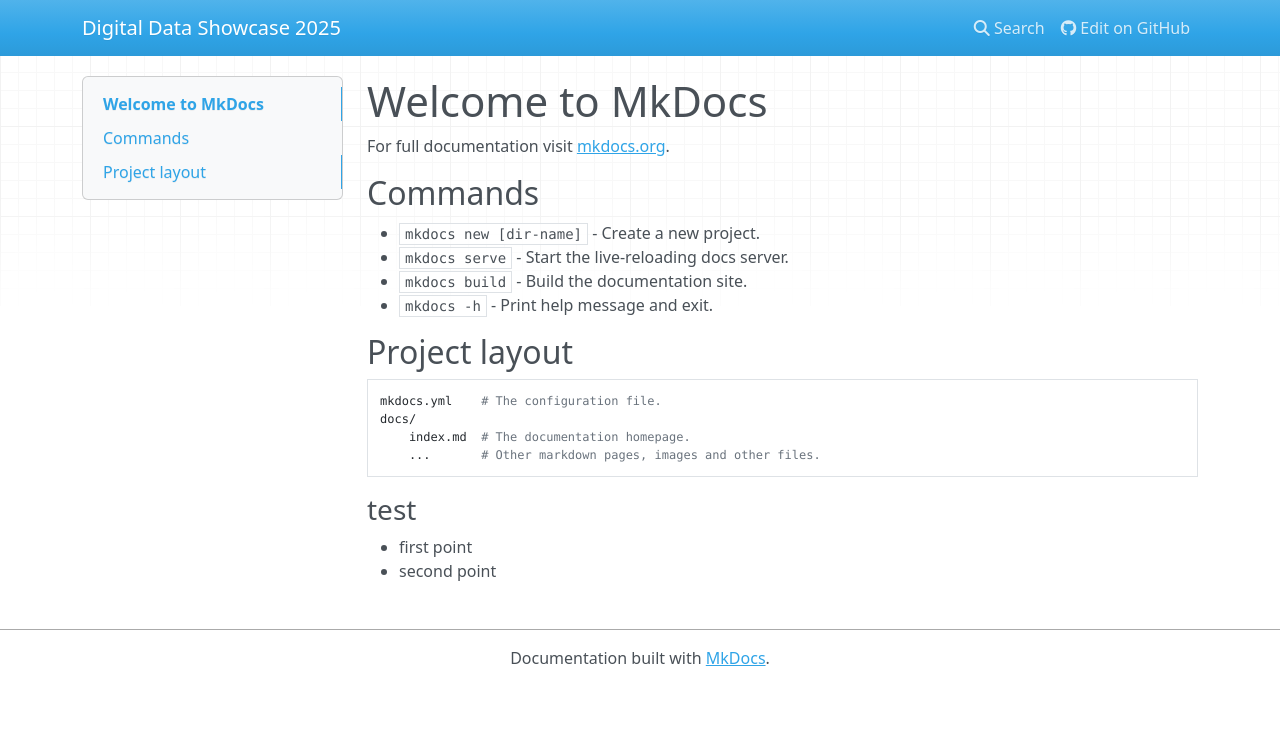
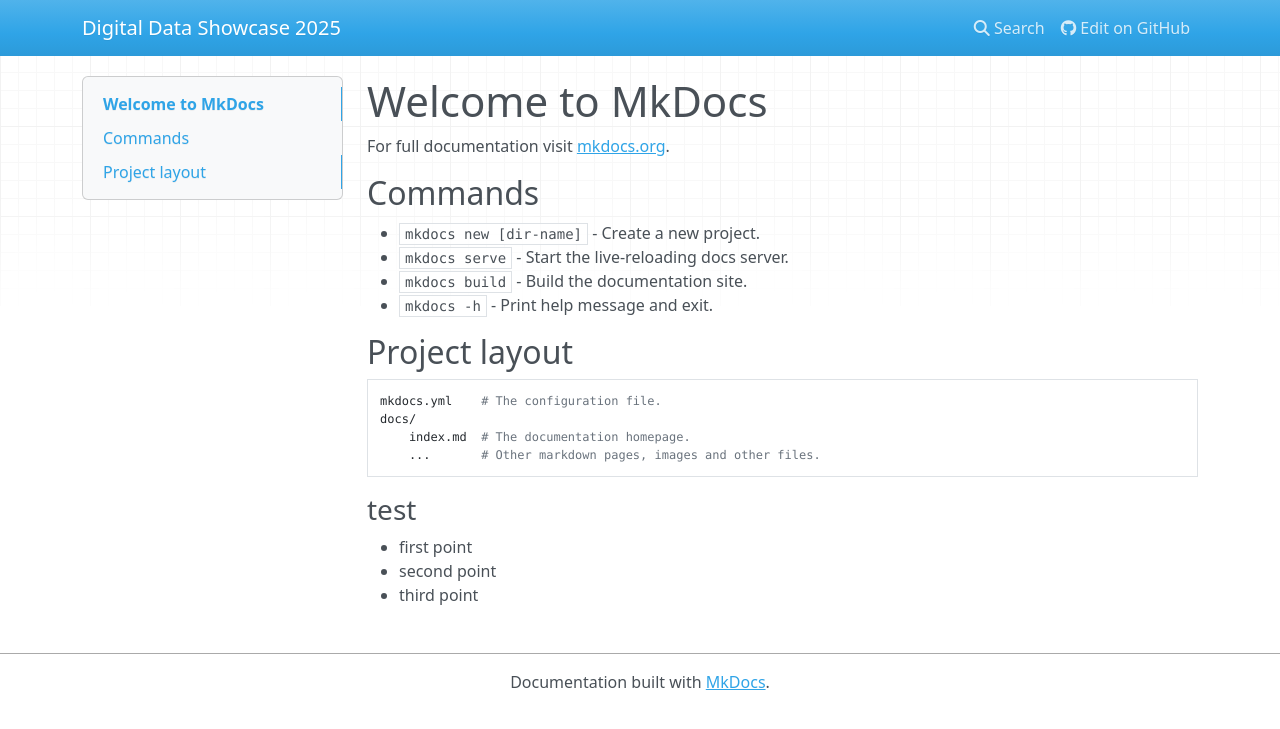
Before and after one commit to jstuckentesting/dds25, an MkDocs documentation site: the page built from docs/index.md, in a window 1280 px wide. Shown: the top 729 px of the page. Built offline with MkDocs 1.6.1, drawn with Linux system fonts in a browser that asks for light colours; nearby versions of some CDN libraries.

Commit message:
Update index.md

```diff
--- a/docs/index.md
+++ b/docs/index.md
@@ -19,3 +19,4 @@
 ### test
 - first point
 - second point
+- third point
```
